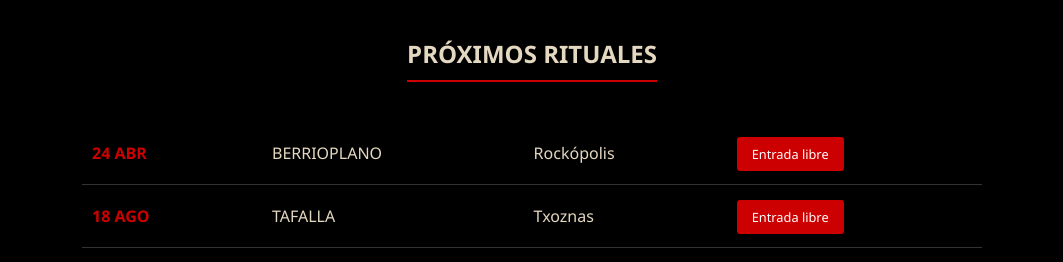
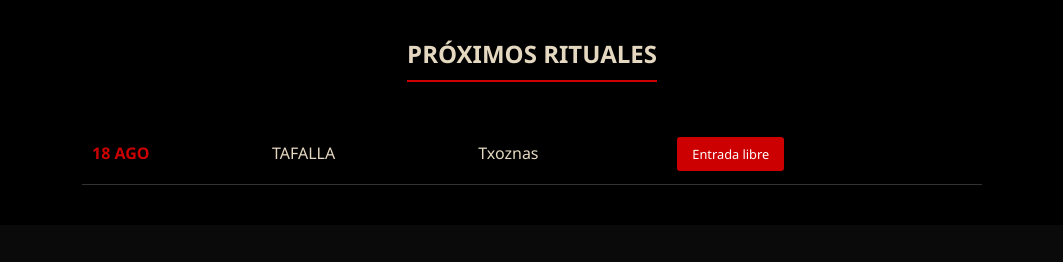
Before and after one commit to lasmorrigan/band, a plain HTML site: page index.html in a window 1280 px wide. Shown: the part 1280-1542 px from the top of the page, without its empty margins (108-1171 px from the left). Drawn offline with Linux system fonts and the light colour scheme.

Commit message:
Update index.html

```diff
--- a/index.html
+++ b/index.html
@@ -245,12 +245,6 @@ No somos solo una banda. Somos la venganza de Morrigan.</p>
         <h2>Próximos Rituales</h2>
         <table class="tabla-conciertos">
             <tr>
-                <td class="fecha">24 ABR</td>
-                <td class="ciudad">BERRIOPLANO</td>
-                <td class="recinto">Rockópolis</td>
-                <td><a href="#" class="btn-ticket">Entrada libre</a></td>
-            </tr>
-            <tr>
                 <td class="fecha">18 AGO</td>
                 <td class="ciudad">TAFALLA</td>
                 <td class="recinto">Txoznas</td>
```
